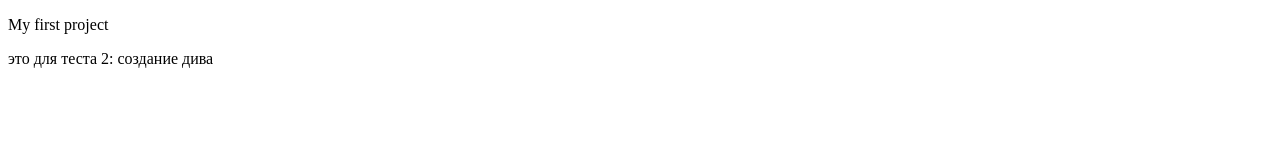
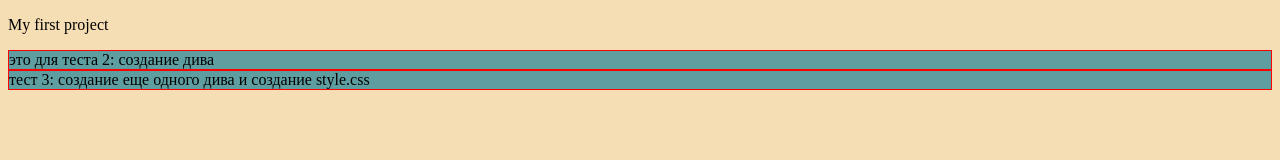
Before and after one commit to Dreamhousem/project-dog-training, a plain HTML site: page index.html in a window 1280 px wide. Drawn offline with Linux system fonts and the light colour scheme.

Commit message:
add style.css, div test3

```diff
--- a/index.html
+++ b/index.html
@@ -12,4 +12,8 @@
     <div class="test2">
       это для теста 2: создание дива
     </div>
+
+    <div class="test3">
+      тест 3: создание еще одного дива и создание style.css
+    </div>
 </html>
--- /dev/null
+++ b/style.css
@@ -0,0 +1,8 @@
+div {
+    border: 1px red solid;
+    background-color: cadetblue;
+}
+
+body {
+    background-color: wheat;
+}
```
Also changed, not shown: 1 other file.
